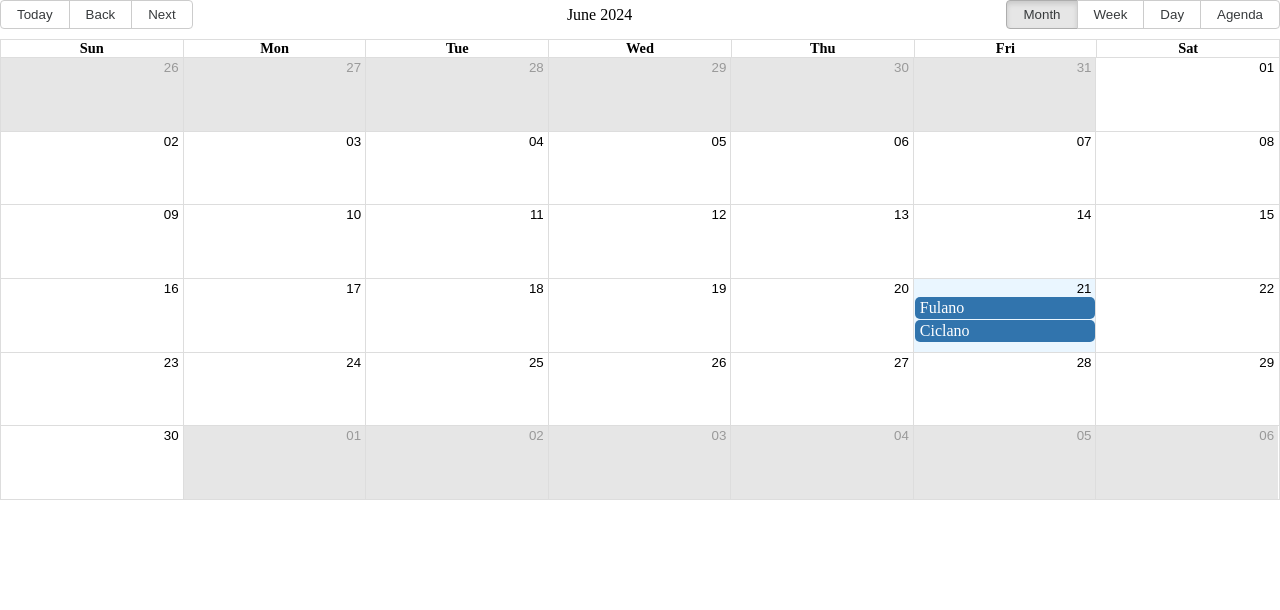
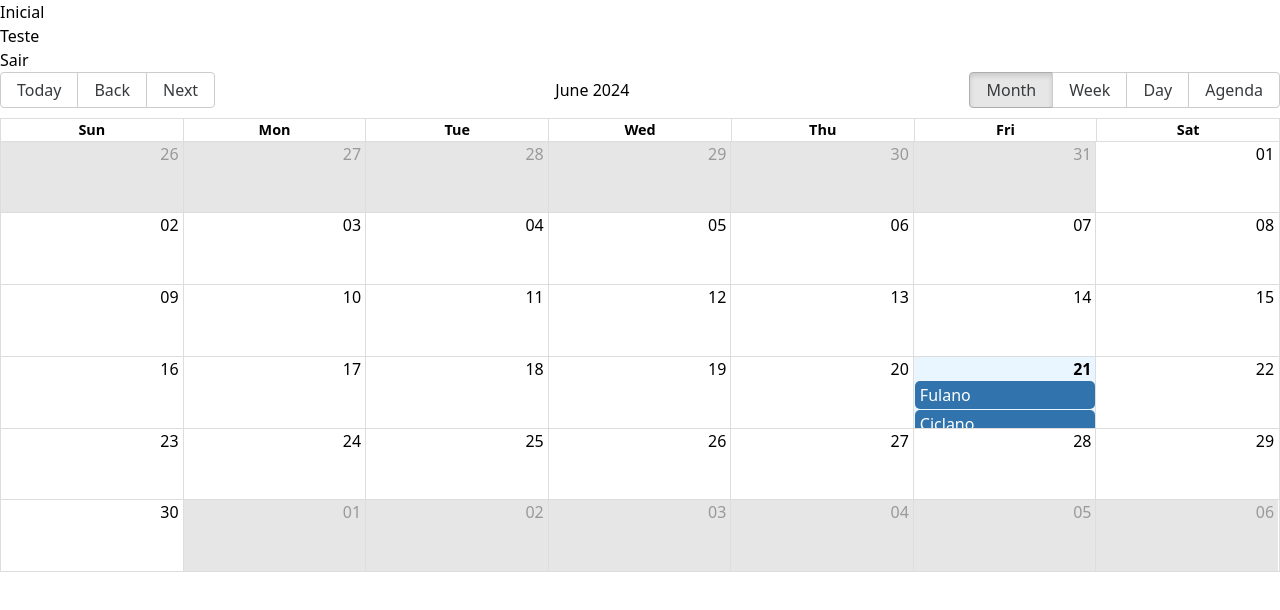
Before and after one commit to HumbertoFox/projeto-5-react, a Next.js app: page / in a window 1280 px wide. Shown: the top 610 px of the page. Built offline with nearby package versions, Linux system fonts and the light colour scheme.

Commit message:
add menu, ajust css

```diff
--- /dev/null
+++ b/src/components/menu/menu.tsx
@@ -0,0 +1,13 @@
+import React from "react";
+
+export default function Menu() {
+    return (
+        <nav>
+            <ul>
+                <li>Inicial</li>
+                <li>Teste</li>
+                <li>Sair</li>
+            </ul>
+        </nav>
+    );
+};
--- a/src/components/styles/globals.css
+++ b/src/components/styles/globals.css
@@ -1,3 +1,7 @@
+@tailwind base;
+@tailwind components;
+@tailwind utilities;
+
 body {
   width: 100vw;
   min-height: 100vh;
--- a/src/pages/index.tsx
+++ b/src/pages/index.tsx
@@ -1,8 +1,12 @@
 import React from 'react';
 import AgendaPage from './andenda';
+import Menu from '@/components/menu/menu';
 
 export default function Page() {
     return (
-        <AgendaPage />
+        <main>
+            <Menu />
+            <AgendaPage />
+        </main>
     );
 };
--- a/tailwind.config.ts
+++ b/tailwind.config.ts
@@ -7,13 +7,7 @@ const config: Config = {
     "./src/app/**/*.{js,ts,jsx,tsx,mdx}",
   ],
   theme: {
-    extend: {
-      backgroundImage: {
-        "gradient-radial": "radial-gradient(var(--tw-gradient-stops))",
-        "gradient-conic":
-          "conic-gradient(from 180deg at 50% 50%, var(--tw-gradient-stops))",
-      },
-    },
+    extend: {},
   },
   plugins: [],
 };
```
